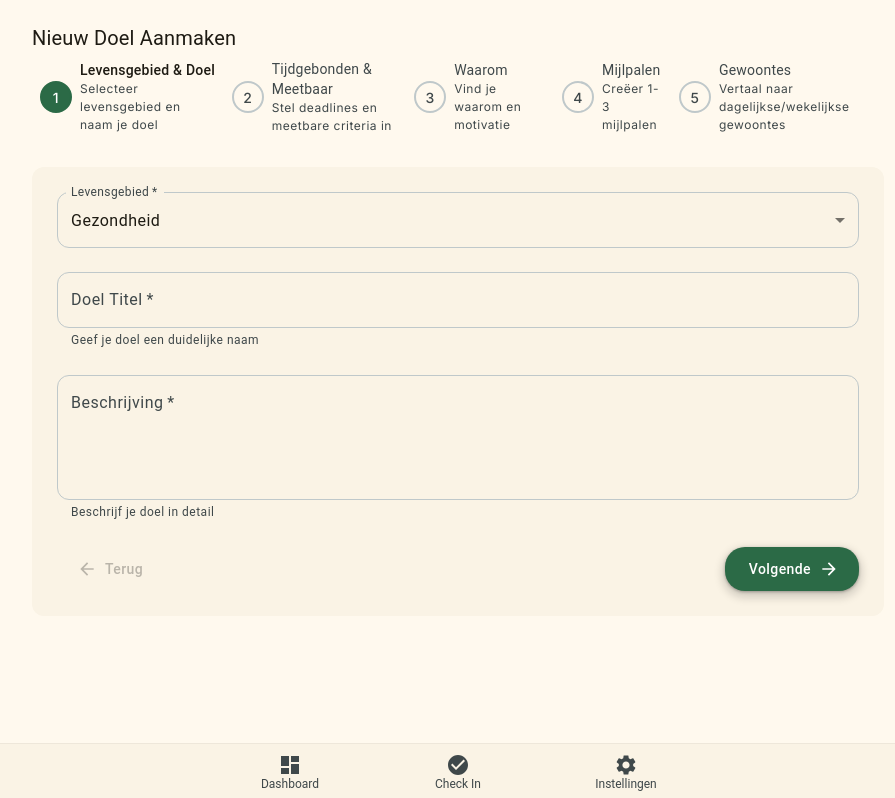
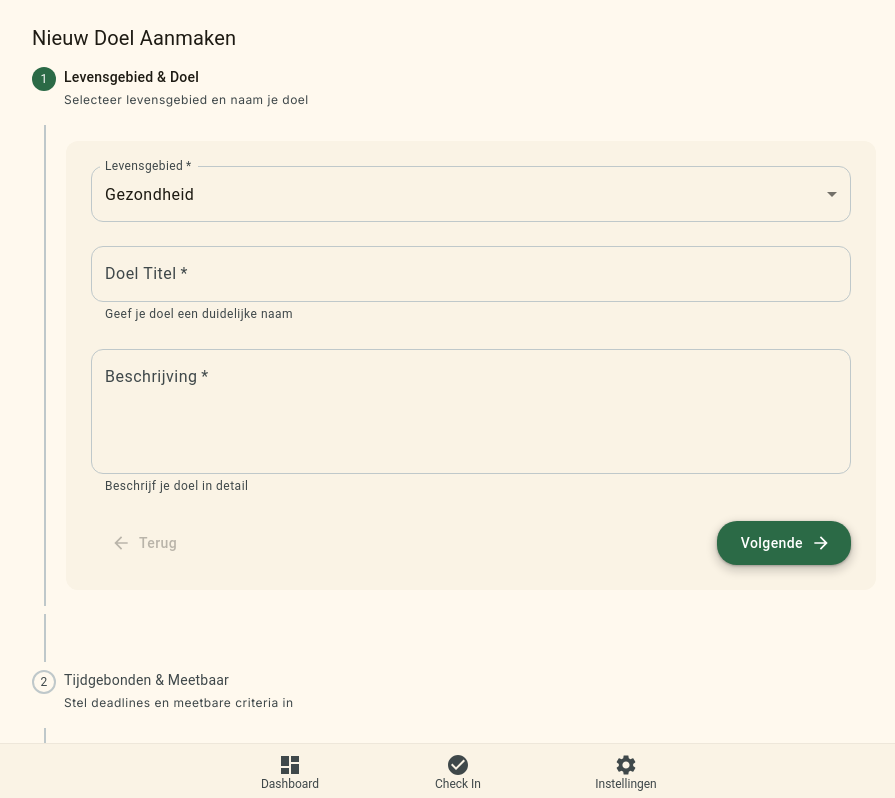
Before and after one commit to bold700/Hably, a Next.js app: page /wizard in a window 1280 px wide. Shown: the top 798 px of the page, without its empty margins (182-1077 px from the left). Built offline with nearby package versions, Linux system fonts and the light colour scheme.

Commit message:
stepper update

```diff
--- a/app/wizard/page.tsx
+++ b/app/wizard/page.tsx
@@ -478,6 +478,7 @@ export default function WizardPage() {
         activeStep={activeStep}
         completed={completed}
       >
+        <Box>
           {renderStepContent()}
           <Box sx={{ display: "flex", justifyContent: "space-between", mt: 3 }}>
             <Button
@@ -495,6 +496,7 @@ export default function WizardPage() {
               {activeStep === steps.length - 1 ? "Voltooien" : "Volgende"}
             </Button>
           </Box>
+        </Box>
       </CustomStepper>
     </Container>
   );
--- a/components/Stepper.tsx
+++ b/components/Stepper.tsx
@@ -5,6 +5,7 @@ import {
   Stepper as MuiStepper,
   Step,
   StepLabel,
+  StepContent,
   Box,
   Paper,
 } from "@mui/material";
@@ -30,53 +31,150 @@ export default function CustomStepper({
 }: CustomStepperProps) {
   return (
     <Box>
-      <MuiStepper activeStep={activeStep} orientation="horizontal" sx={{ mb: 4 }}>
+      <MuiStepper
+        activeStep={activeStep}
+        orientation="vertical"
+        sx={{
+          "& .MuiStepConnector-root": {
+            left: "12px", // half of icon width (24dp)
+            "&.Mui-active .MuiStepConnector-line": {
+              borderColor: "#2B6A46", // primary color
+            },
+            "&.Mui-completed .MuiStepConnector-line": {
+              borderColor: "#2B6A46", // primary color
+            },
+          },
+          "& .MuiStepConnector-line": {
+            borderLeftWidth: 2,
+            borderColor: "#BFC8CA", // outlineVariant
+            minHeight: "48px", // vertical space between steps
+          },
+          "& .MuiStepContent-root": {
+            borderLeft: "2px solid",
+            borderColor: "#BFC8CA", // outlineVariant
+            marginLeft: "12px", // half of icon width (24dp)
+            paddingLeft: "20px", // 24dp - 4dp
+            marginTop: "8px",
+            marginBottom: "8px",
+            "&.Mui-active": {
+              borderColor: "#2B6A46", // primary color when active
+            },
+          },
+        }}
+      >
         {steps.map((step, index) => (
           <Step key={step.label} completed={completed[index]}>
             <StepLabel
               optional={
                 step.description ? (
-                  <Box component="span" sx={{ fontSize: "0.75rem", display: { xs: "none", sm: "block" } }}>
+                  <Box
+                    component="span"
+                    sx={{
+                      fontSize: "0.75rem",
+                      color: "text.secondary",
+                      display: "block",
+                      mt: 0.5,
+                    }}
+                  >
                     {step.description}
                   </Box>
                 ) : null
               }
               StepIconComponent={({ active, completed }) => {
                 if (completed) {
-                  return <CheckCircle color="primary" />;
+                  return (
+                    <Box
+                      sx={{
+                        width: 24,
+                        height: 24,
+                        borderRadius: "50%",
+                        bgcolor: "#2B6A46", // primary color
+                        display: "flex",
+                        alignItems: "center",
+                        justifyContent: "center",
+                        color: "#FFFFFF", // onPrimary
+                        flexShrink: 0,
+                      }}
+                    >
+                      <CheckCircle sx={{ fontSize: 20, color: "#FFFFFF", display: "block" }} />
+                    </Box>
+                  );
                 }
                 return (
                   <Box
                     sx={{
-                      width: 32,
-                      height: 32,
+                      width: 24,
+                      height: 24,
                       borderRadius: "50%",
-                      border: 2,
-                      borderColor: active ? "primary.main" : "divider",
-                      bgcolor: active ? "primary.main" : "transparent",
+                      border: active ? 0 : 2,
+                      borderColor: active ? "transparent" : "#BFC8CA", // outlineVariant
+                      bgcolor: active ? "#2B6A46" : "transparent", // primary when active
                       display: "flex",
                       alignItems: "center",
                       justifyContent: "center",
-                      color: active ? "primary.contrastText" : "text.secondary",
-                      fontSize: "0.875rem",
-                      fontWeight: 500,
+                      color: active ? "#FFFFFF" : "#3F484A", // onPrimary when active, onSurfaceVariant when inactive
+                      fontSize: "0.75rem", // 12sp
+                      fontWeight: 400, // Regular
+                      fontFamily: "Roboto, sans-serif",
+                      lineHeight: 1,
+                      textAlign: "center",
                     }}
                   >
                     {index + 1}
                   </Box>
                 );
               }}
+              sx={{
+                "& .MuiStepLabel-root": {
+                  alignItems: "flex-start",
+                  pt: 3, // 24dp top padding
+                  pb: 2, // 16dp bottom padding
+                },
+                "& .MuiStepLabel-iconContainer": {
+                  paddingRight: 1,
+                  alignItems: "center",
+                  justifyContent: "center",
+                },
+                "& .MuiStepLabel-label": {
+                  fontSize: "0.875rem", // 14sp
+                  fontWeight: activeStep === index ? 500 : 400, // Medium when active, Regular when inactive
+                  color: activeStep === index ? "#1E1B13" : "#3F484A", // onSurface when active, onSurfaceVariant when inactive
+                  mt: 0,
+                  alignItems: "center",
+                  display: "flex",
+                  alignSelf: "center",
+                },
+                "& .MuiStepLabel-label.Mui-active": {
+                  color: "#1E1B13", // onSurface
+                },
+                "& .MuiStepLabel-label.Mui-completed": {
+                  color: "#1E1B13", // onSurface
+                },
+                alignItems: "flex-start",
+              }}
             >
-              <Box sx={{ fontSize: { xs: "0.75rem", sm: "0.875rem" } }}>
-                {step.label}
-              </Box>
+              {step.label}
             </StepLabel>
+            <StepContent>
+              {activeStep === index && (
+                <Paper
+                  elevation={0}
+                  variant="outlined"
+                  sx={{
+                    p: 3,
+                    mt: 2,
+                    mb: 2,
+                    backgroundColor: "#FAF3E5", // surfaceContainerLow
+                    border: "1px solid transparent",
+                  }}
+                >
+                  {children}
+                </Paper>
+              )}
+            </StepContent>
           </Step>
         ))}
       </MuiStepper>
-      <Paper sx={{ p: 3, mt: 3 }}>
-        {children}
-      </Paper>
     </Box>
   );
 }
```
Lines whose indentation alone changed are shown as unchanged.
